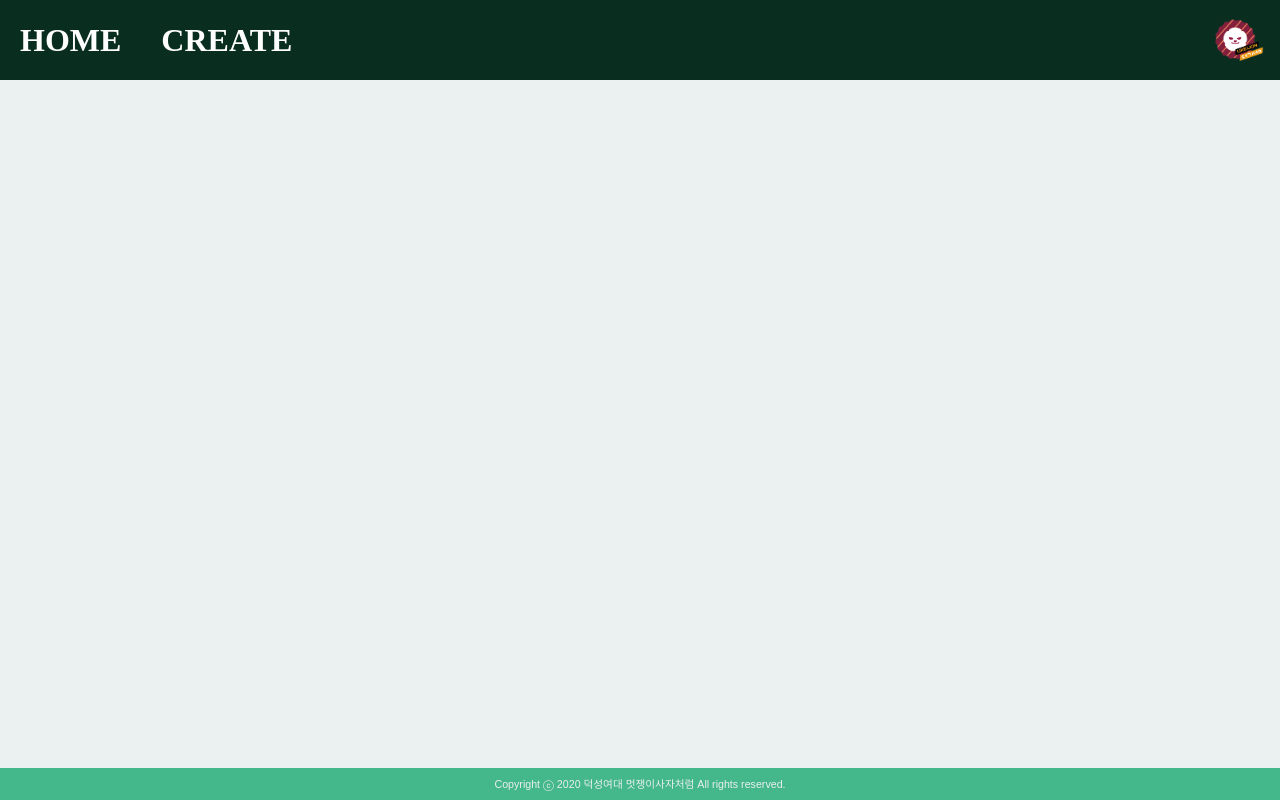
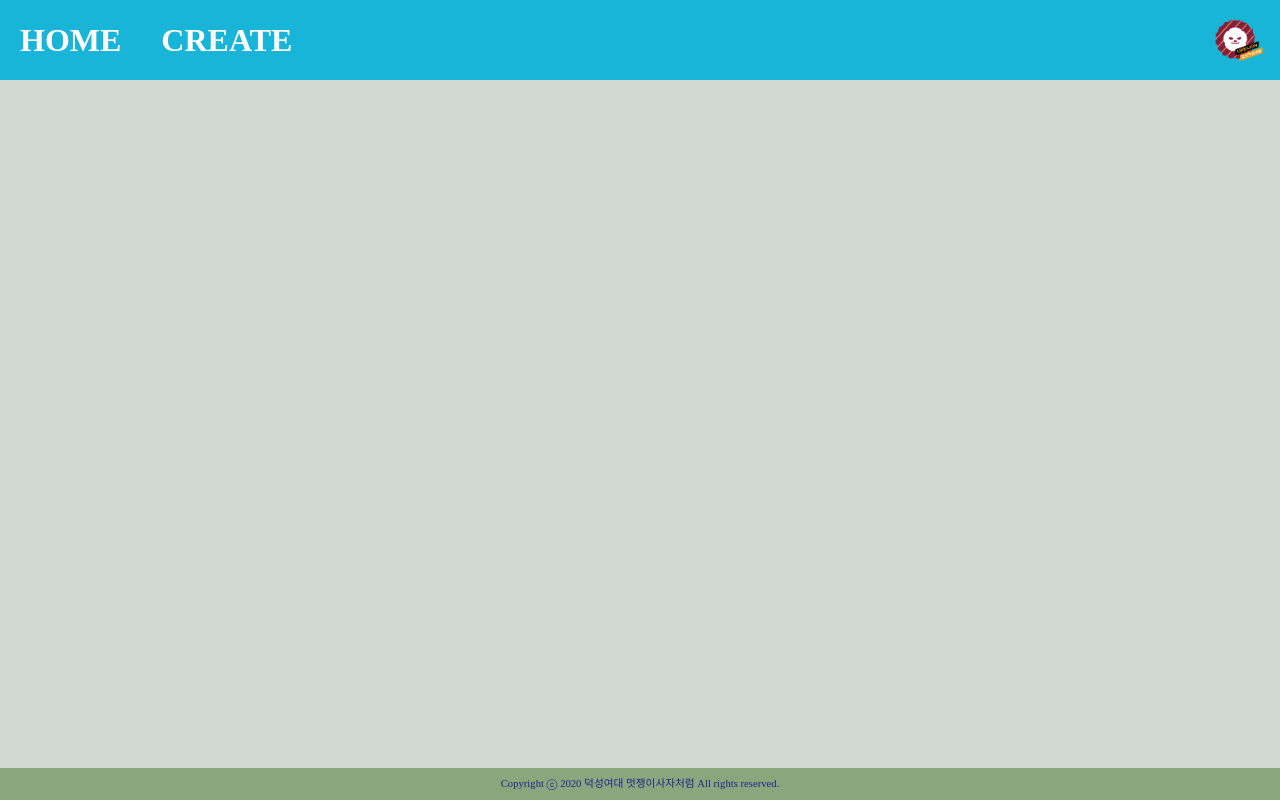
Before and after one commit to ziuyang/comment, a Django app: page / in a window 1280 px wide. Run offline with Django 3.2, Linux system fonts and the light colour scheme; data that the repository does not hold is empty; parts of the project's set-up code (start-up, migrations or seed data) failed here and were passed over; some web fonts are replaced.

Commit message:
css 수정

```diff
--- a/static/style.css
+++ b/static/style.css
@@ -1,16 +1,16 @@
 @import "reset.css";
 /* FONT */
+
 @font-face {
-  font-family: "CookieRunOTF-Bold";
-  src: url("https://cdn.jsdelivr.net/gh/projectnoonnu/noonfonts_twelve@1.0/CookieRunOTF-Bold00.woff")
-    format("woff");
+  font-family: 'NeoDunggeunmo';
+  src: url('https://cdn.jsdelivr.net/gh/projectnoonnu/noonfonts_2001@1.3/NeoDunggeunmo.woff') format('woff');
   font-weight: normal;
   font-style: normal;
 }
-@import url(//fonts.googleapis.com/earlyaccess/notosanskr.css);
+@import url('https://cdn.jsdelivr.net/gh/projectnoonnu/noonfonts_2001@1.3/NeoDunggeunmo.woff');
 
-.notosanskr * {
-  font-family: "Noto Sans KR", sans-serif;
+.NeoDunggeunmo * {
+  font-family: 'NeoDunggeunmo';
 }
 
 html,
@@ -22,8 +22,8 @@ body {
   display: flex;
   align-items: center;
   flex-direction: column;
-  font-family: "Noto Sans KR", sans-serif;
-  background-color: #ebf0f1;
+  font-family: "NeoDunggeunmo";
+  background-color: #D2D9D5;
 }
 
 /* header */
@@ -33,15 +33,15 @@ header {
   flex-direction: row;
   width: 100%;
   height: 10%;
-  background-color: #092e20;
-  color: white;
+  background-color: #18B5D9;
+  color: #18298C;
 }
 
 header h1 {
   display: inline-block;
   padding: 10px;
   margin: 10px;
-  font-family: "CookieRunOTF-Bold";
+  font-family: 'NeoDunggeunmo';
 }
 header a {
   all: unset;
@@ -62,7 +62,7 @@ section {
 /* footer */
 
 footer {
-  background-color: #44b78b;
+  background-color: #89A67C;
   width: 100%;
   display: flex;
   align-items: center;
@@ -71,19 +71,19 @@ footer {
 }
 footer p {
   font-size: 8pt;
-  color: #ebf0f1;
+  color: #18298C;
 }
 
 /* 공통 요소 */
 
 h3 {
-  color: #0c4b33;
+  color: #F8E6E0;
   font-size: 2rem;
 }
 
 .date {
   font-size: 9pt;
-  color: gray;
+  color: black;
 }
 
 /* home.html */
@@ -91,7 +91,7 @@ h3 {
   display: flex;
   align-items: center;
   flex-direction: column;
-  border: 1px dashed #092e20;
+  border: 1px dashed #F8E6E0;
   margin: 1em 1em;
 }
 
@@ -102,14 +102,14 @@ h3 {
 }
 .home a {
   all: unset;
-  color: #0c4b33;
+  color: #F8E6E0;
   font-size: 2rem;
   cursor: pointer;
 }
 
 .preview {
   font-size: 9pt;
-  color: gray;
+  color: black;
   margin-bottom: 0px;
 }
 
@@ -119,7 +119,7 @@ h3 {
   background: none;
   appearance: none;
   border: 0;
-  color: black;
+  color: #18298C;
   border-bottom: 1px solid black;
   margin-top: 1em;
 }
@@ -127,13 +127,12 @@ h3 {
 #id_title {
   font-size: 20px;
   align-items: center;
-  font-family: "Noto Sans KR", sans-serif;
-}
+  font-family: 'NeoDunggeunmo';
 
 #id_body {
   font-size: 15px;
   align-items: center;
-  font-family: "Noto Sans KR", sans-serif;
+  font-family: 'NeoDunggeunmo';
 }
 
 /* detail.html */
@@ -150,13 +149,13 @@ h3 {
 }
 .btn a {
   all: unset;
-  color: gray;
+  color: #18298C;
   margin: 1rem;
   cursor: pointer;
   font-weight: bolder;
 }
 .btn a:hover {
-  color: #44b78b;
+  color: #18298C;
 }
 
 .detail p {
```
